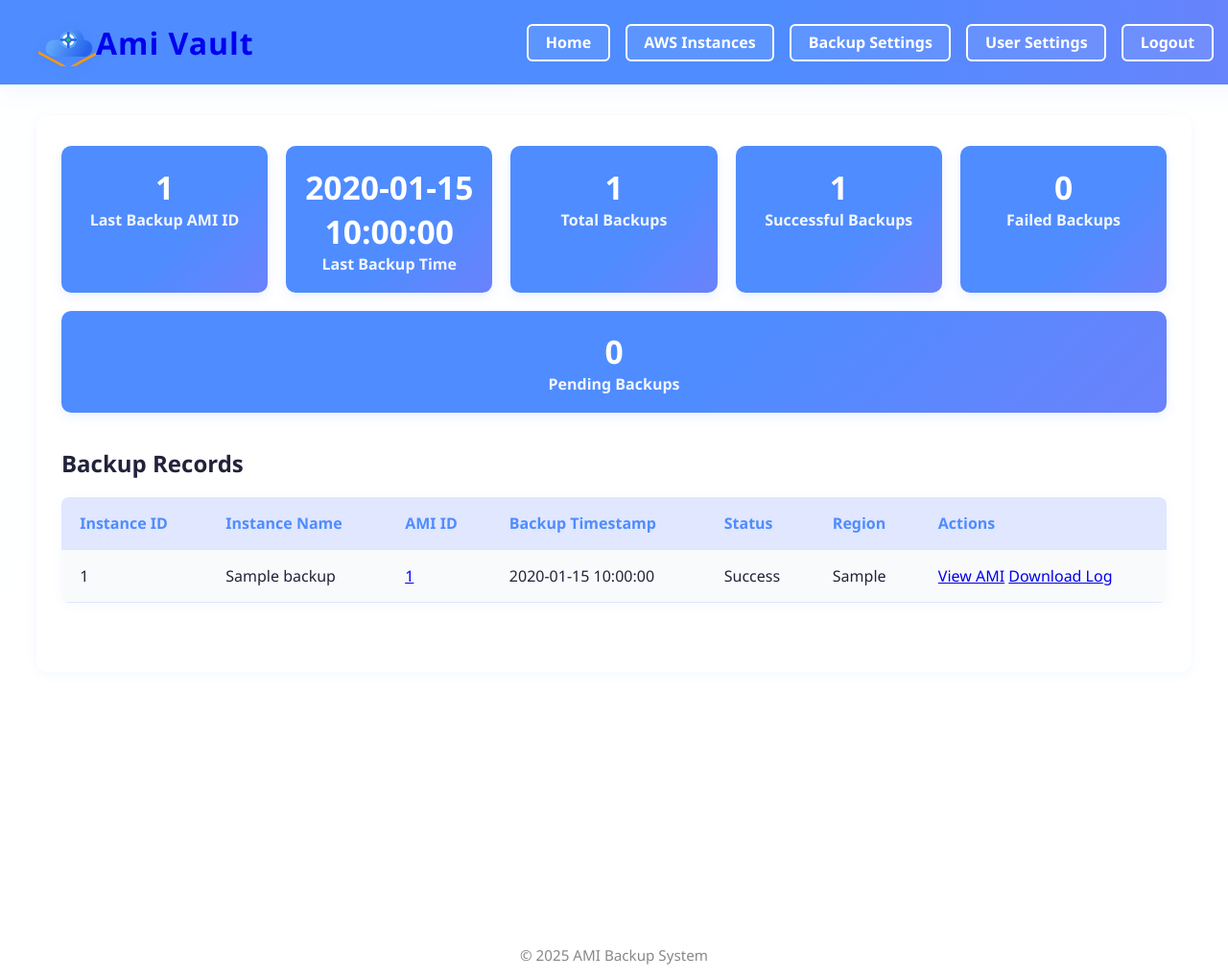
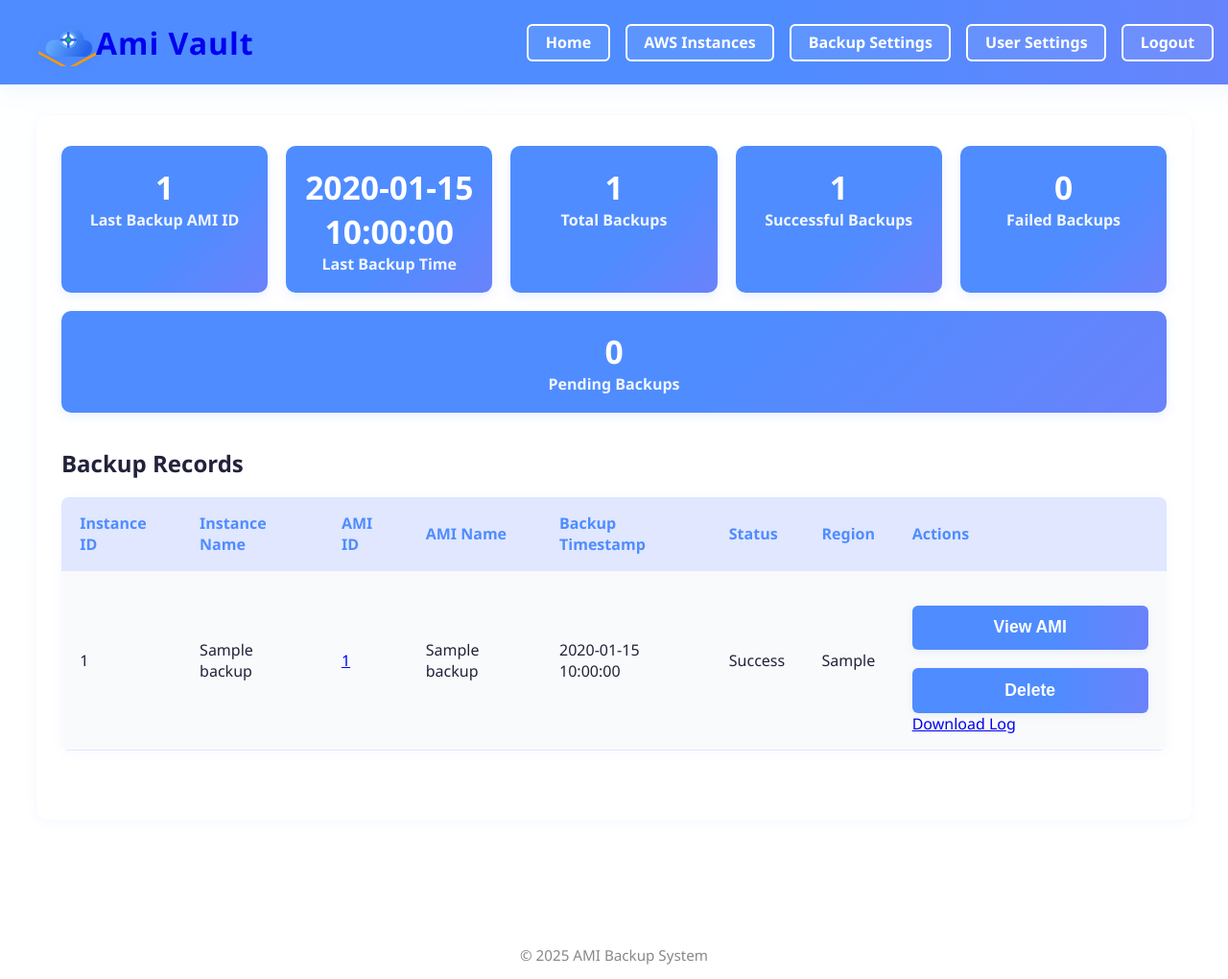
Before and after one commit to s3csys/amivault, a Flask app: page / in a window 1280 px wide. Shown: the whole page at 96% size. Run offline with Flask 3, Linux system fonts and the light colour scheme; the visitor is signed in with stand-in values (Sample User, id 1); tables that the repository leaves empty hold one stand-in row (values such as "Sample post").

Commit message:
timestring updated & ami delete

```diff
--- a/app.py
+++ b/app.py
@@ -3,6 +3,7 @@ import qrcode
 import io
 import base64
 import boto3
+import pytz
 
 from flask import Flask, render_template, request, redirect, url_for, flash, session, send_file, jsonify
 from flask_sqlalchemy import SQLAlchemy
@@ -66,6 +67,7 @@ class Backup(db.Model):
     instance_id = db.Column(db.String(64), nullable=False)
     instance_name = db.Column(db.String(128))
     ami_id = db.Column(db.String(64))
+    ami_name = db.Column(db.String(128))
     timestamp = db.Column(db.DateTime, default=datetime.utcnow)
     status = db.Column(db.String(32), default='Pending')  # 'Pending', 'Success', 'Failed'
     region = db.Column(db.String(32))
@@ -519,10 +521,23 @@ def start_backup(instance_id):
             flash(f"Could not find 'Name' tag for {instance_id}.", "danger")
             return redirect(url_for('manage_instances'))
 
+        # Create AMI
+        zone = pytz.timezone('Asia/Kolkata')
+        timestamp_str = datetime.now(zone).strftime("%Y_%m_%d_%I_%M_%p")
+        ami_name = f"{instance_name}_{timestamp_str}"
+        ami_response = ec2.create_image(
+            InstanceId=instance_id,
+            Name=ami_name,
+            NoReboot=True
+        )
+        ami_id = ami_response['ImageId']
+
         # Create a pending backup record
         backup = Backup(
             instance_id=instance_id,
             instance_name=instance_name,
+            #ami_id=ami_id,
+            ami_name=ami_name,
             timestamp=datetime.utcnow(),
             status='Pending',
             region=aws_region,
@@ -530,16 +545,6 @@ def start_backup(instance_id):
         )
         db.session.add(backup)
         db.session.commit()
-
-        # Create AMI
-        timestamp_str = datetime.now().strftime("%Y_%m_%d_%I_%M_%p")
-        ami_name = f"{instance_name}_{timestamp_str}"
-        ami_response = ec2.create_image(
-            InstanceId=instance_id,
-            Name=ami_name,
-            NoReboot=True
-        )
-        ami_id = ami_response['ImageId']
 
         # Tag the AMI
         ec2.create_tags(
@@ -653,6 +658,8 @@ def backup_instance(instance_id):
             backup = Backup(
                 instance_id=inst.instance_id,
                 instance_name=instance_name,
+                #ami_id=ami_id,
+                ami_name=ami_name,
                 timestamp=datetime.utcnow(),
                 status='Pending',
                 region=region,
@@ -662,7 +669,8 @@ def backup_instance(instance_id):
             db.session.commit()
 
             # Create AMI
-            timestamp_str = datetime.now().strftime("%Y_%m_%d_%I_%M_%p")
+            zone = pytz.timezone('Asia/Kolkata')
+            timestamp_str = datetime.now(zone).strftime("%Y_%m_%d_%I_%M_%p")
             ami_name = f"{instance_name}_{timestamp_str}"
             ami_response = ec2.create_image(
                 InstanceId=inst.instance_id,
@@ -758,6 +766,58 @@ scheduler.start()
 def reschedule_backups():
     schedule_all_instance_backups()
     return "Rescheduled all instance backups!", 200
+
+
+
+
+@app.route('/delete-ami/<ami_id>', methods=['POST'])
+def delete_ami(ami_id):
+    backup = Backup.query.filter_by(ami_id=ami_id).first()
+    if not backup:
+        flash("AMI record not found.", "danger")
+        return redirect(url_for('dashboard'))  # Replace with your actual backups page endpoint
+
+    # Get AWS credentials and region from the instance or backup record
+    instance = Instance.query.filter_by(instance_id=backup.instance_id).first()
+    if not instance:
+        flash("Instance record not found.", "danger")
+        return redirect(url_for('bashboard'))
+
+    try:
+        ec2 = boto3.client(
+            'ec2',
+            region_name=backup.region,
+            aws_access_key_id=instance.access_key,
+            aws_secret_access_key=instance.secret_key
+        )
+        # Get AMI details to find associated snapshots
+        image = ec2.describe_images(ImageIds=[ami_id])['Images'][0]
+
+        # Deregister the AMI
+        ec2.deregister_image(ImageId=ami_id)
+        flash(f"AMI {ami_id} deregistered.", "success")
+
+        # Delete associated snapshots
+        deleted_snapshots = []
+        for mapping in image.get('BlockDeviceMappings', []):
+            ebs = mapping.get('Ebs')
+            if ebs and 'SnapshotId' in ebs:
+                try:
+                    ec2.delete_snapshot(SnapshotId=ebs['SnapshotId'])
+                    deleted_snapshots.append(ebs['SnapshotId'])
+                except Exception as e:
+                    flash(f"Failed to delete snapshot {ebs['SnapshotId']}: {e}", "danger")
+        if deleted_snapshots:
+            flash(f"Deleted snapshots: {', '.join(deleted_snapshots)}", "success")
+
+        # Optionally, remove the backup record from the database
+        db.session.delete(backup)
+        db.session.commit()
+
+    except Exception as e:
+        flash(f"Error deleting AMI or snapshots: {e}", "danger")
+
+    return redirect(url_for('dashboard'))
 
 
 ############################################################ AWS Checker ############################################################
--- a/requirements.txt
+++ b/requirements.txt
@@ -12,3 +12,4 @@ pyotp==2.9.0
 qrcode==7.4.2
 Pillow==10.3.0
 Flask-APScheduler==1.13.1
+pytz==2023.3
--- a/templates/dashboard.html
+++ b/templates/dashboard.html
@@ -1,5 +1,6 @@
 {% extends "base.html" %}
 {% block content %}
+
 <div class="content">
   <!-- Summary Stats Section -->
   <div class="section stats">
@@ -46,6 +47,7 @@
             <th>Instance ID</th>
             <th>Instance Name</th>
             <th>AMI ID</th>
+            <th>AMI Name</th>
             <th>Backup Timestamp</th>
             <th>Status</th>
             <th>Region</th>
@@ -64,6 +66,9 @@
                 N/A
               {% endif %}
             </td>
+            <td>
+              {{ b.ami_name or 'N/A' }}
+            </td>
             <td>{{ b.timestamp or 'N/A' }}</td>
             <td>
               <span class="status-badge
@@ -76,7 +81,13 @@
             <td>{{ b.region or 'N/A' }}</td>
             <td>
               {% if b.ami_id %}
-                <a href="https://console.aws.amazon.com/ec2/v2/home?region={{ b.region }}#ImageDetails:imageId={{ b.ami_id }}" target="_blank" class="action-btn">View AMI</a>
+                <a href="https://console.aws.amazon.com/ec2/v2/home?region={{ b.region }}#ImageDetails:imageId={{ b.ami_id }}" target="_blank" style="text-decoration: none;">
+                  <button type="button" class="action-btn">View AMI</button>
+                </a>
+                <!-- Delete AMI button -->
+                <form action="{{ url_for('delete_ami', ami_id=b.ami_id) }}" method="post" style="display:inline;">
+                  <button type="submit" class="action-btn action-danger" onclick="return confirm('Are you sure you want to delete this AMI and its snapshots?');">Delete</button>
+                </form>
               {% endif %}
               {% if b.log_url %}
                 <a href="{{ b.log_url }}" class="action-btn" download>Download Log</a>
```
